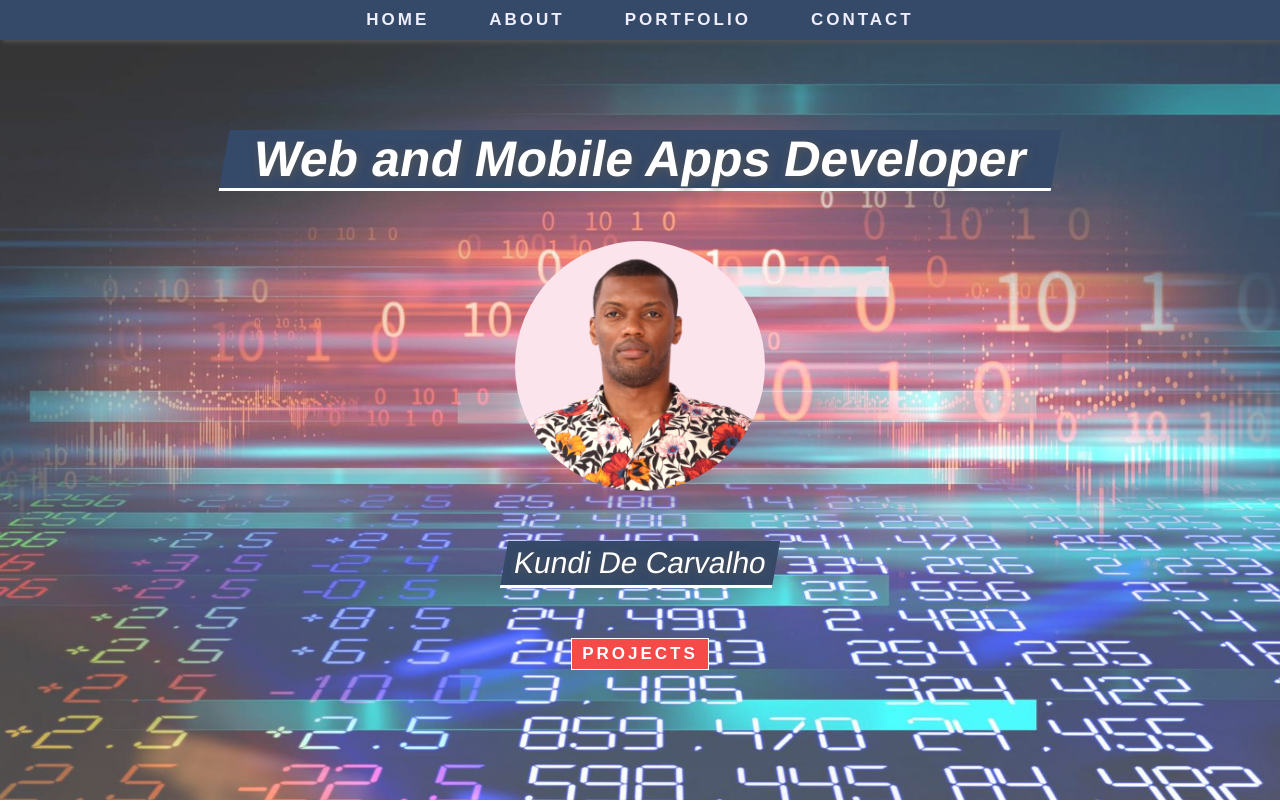
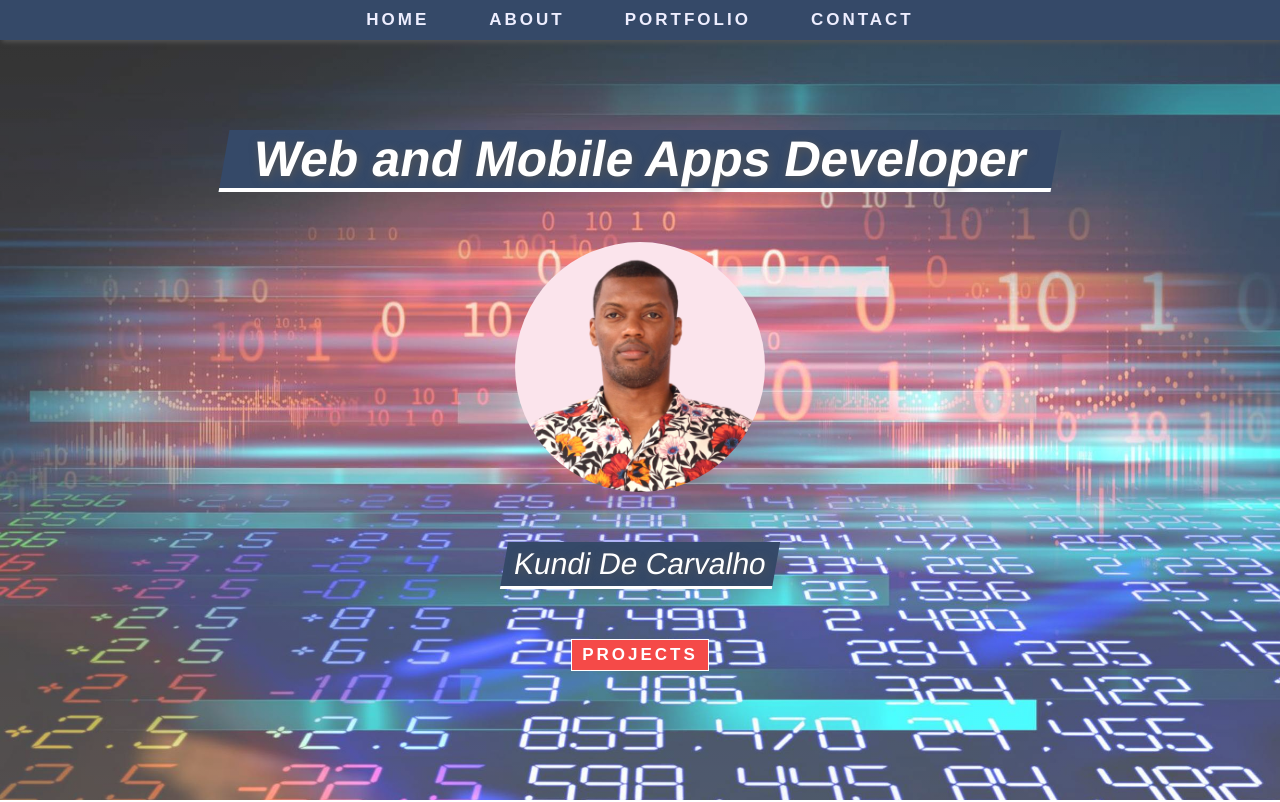
Before and after one commit to kidecarvalho/portfolio-website, a plain HTML site: page index.html in a window 1280 px wide. Shown: the top 802 px of the page. Drawn offline with Linux system fonts and the light colour scheme; files whose address does not match are found by name.

Commit message:
Update app.css

```diff
--- a/css/app.css
+++ b/css/app.css
@@ -33,7 +33,7 @@ body{
     background-color: #354968;
     padding: 0 3rem;
     margin-bottom: 5rem;
-    border-bottom: 0.3rem solid#fff;
+    border-bottom: 0.4rem solid#fff;
     transform:skew(-10deg);
     text-shadow: 0.2rem 0.2rem 1rem #555;
 }
```
